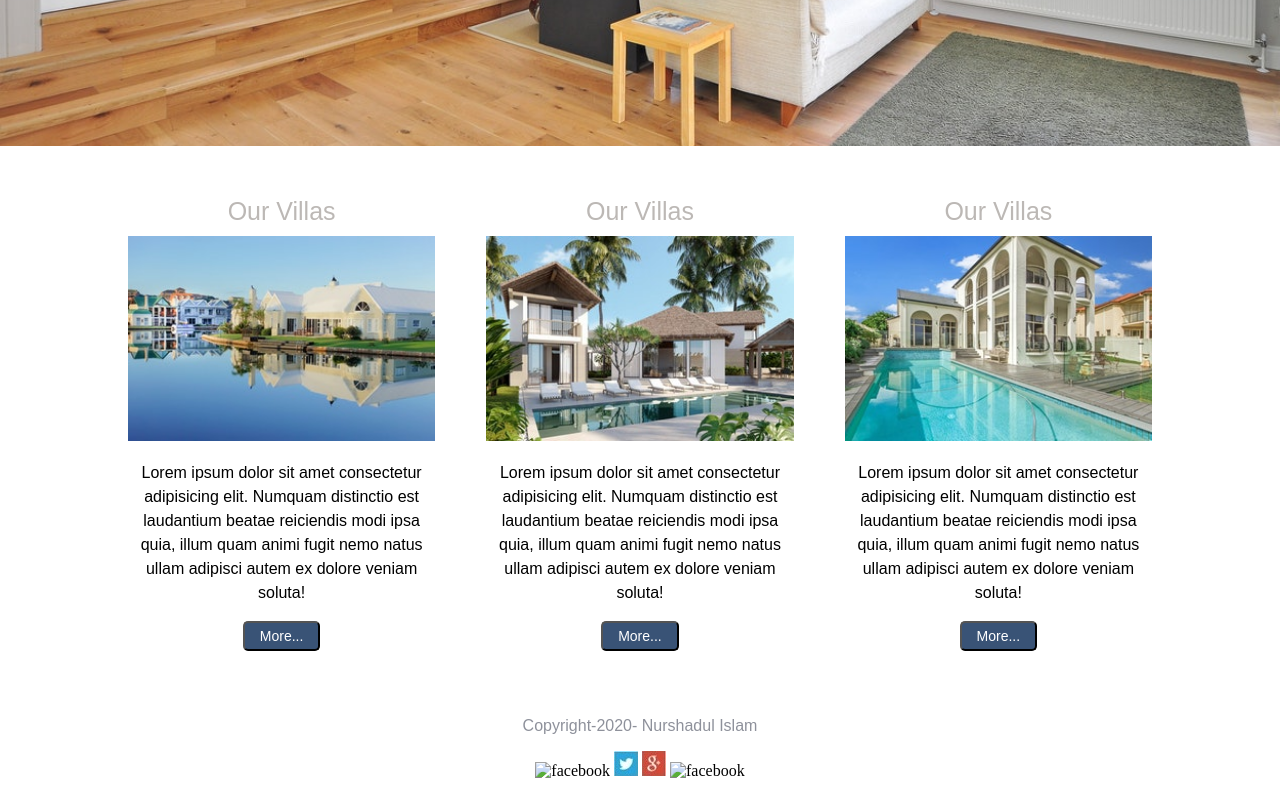
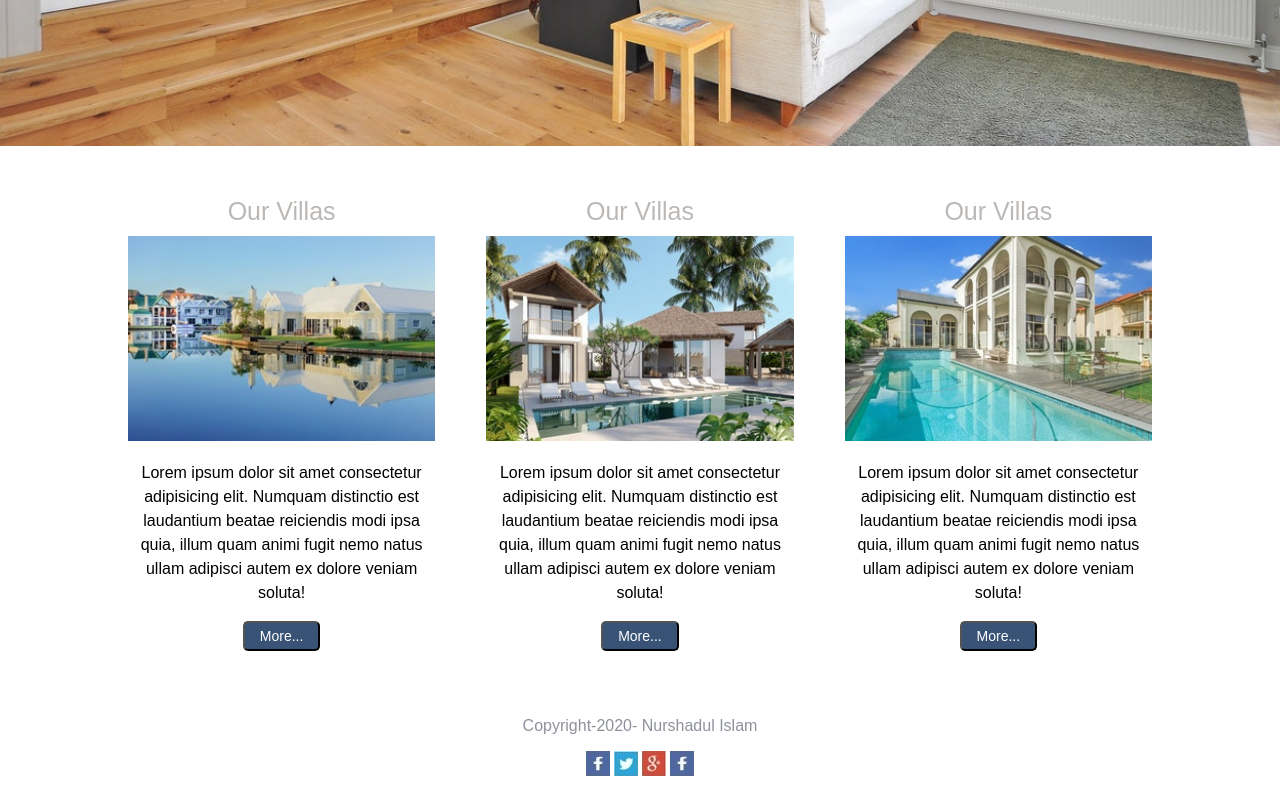
Before and after one commit to nurshadulislam2/dream-home, a plain HTML site: page index.html in a window 1280 px wide. Shown: the part 445-1245 px from the top of the page. Drawn offline with Linux system fonts and the light colour scheme.

Commit message:
Update index.html

```diff
--- a/index.html
+++ b/index.html
@@ -81,10 +81,10 @@
 	<div class="wrapper">
 		<p class="copy">Copyright-2020- Nurshadul Islam</p>
 		<div class="icon">
-			<img src="images/f.jpg" alt="facebook">
+			<img src="images/09. f.jpg" alt="facebook">
 			<img src="images/t.jpg" alt="twitter">
 			<img src="images/g.jpg" alt="google">
-			<img src="images/f.jpg" alt="facebook">
+			<img src="images/09. f.jpg" alt="facebook">
 		</div>
 	</div>
 </footer>
```
